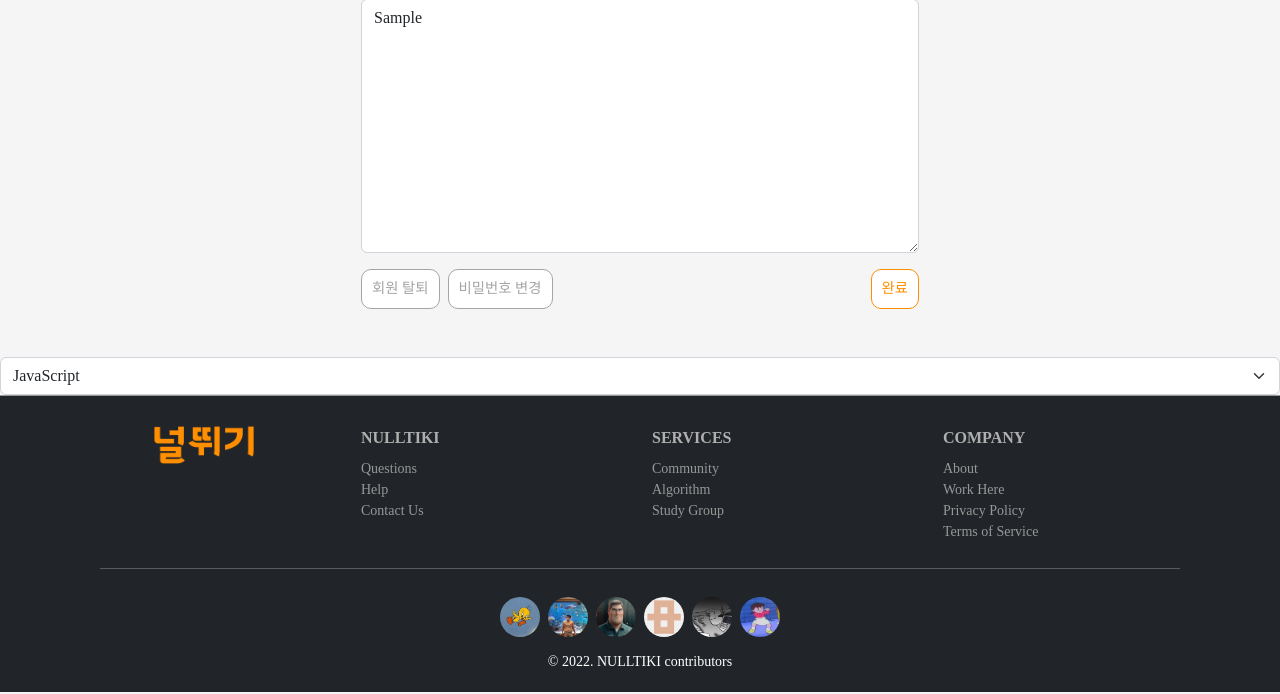
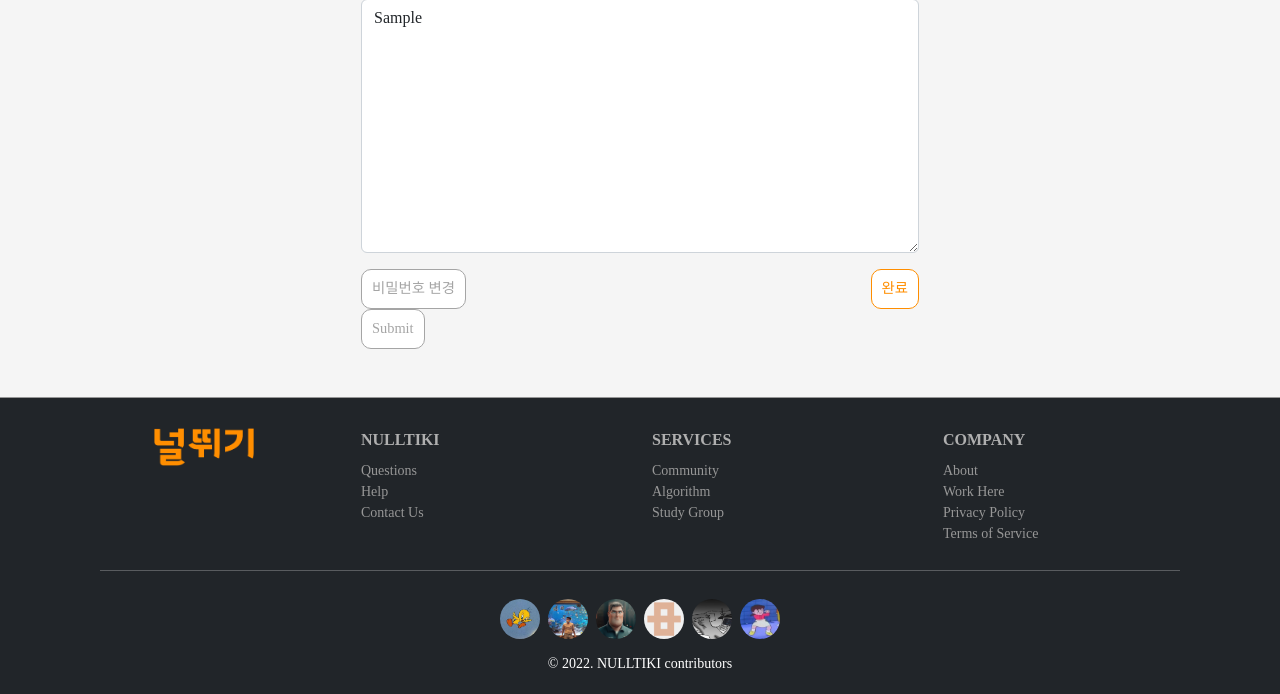
Before and after one commit to 9776mk/final_pjt, a Django app: page /accounts/1/update/ in a window 1280 px wide. Shown: the part 829-1523 px from the top of the page. Run offline with Django 3.2, Linux system fonts and the light colour scheme; a user stored in the database is signed in; tables that the repository leaves empty hold one stand-in row (values such as "Sample post"); grey boxes marked "Sample" are stand-in pictures; some libraries are stand-ins or nearby versions; some web fonts are replaced.

Commit message:
fix: 회원탈퇴 수정/자잘한 수정

```diff
--- a/accounts/templates/accounts/profile_update.html
+++ b/accounts/templates/accounts/profile_update.html
@@ -10,17 +10,19 @@
         {% bootstrap_form profile_form %}
         <div class="mt-1 d-flex justify-content-between">
           <div class="d-flex">
-            <a href="{% url 'accounts:delete' user.pk %}" class="bbtn-gray me-2" onclick="return confirm('정말 탈퇴하시겠습니까?');">회원 탈퇴</a>
+            {% comment %} <a href="{% url 'accounts:delete' user.pk %}" class="bbtn-gray me-2" onclick="return confirm('정말 탈퇴하시겠습니까?');">회원 탈퇴</a> {% endcomment %}
             <a href="{% url 'accounts:password' %}" class="bbtn-gray">비밀번호 변경</a>
           </div>
           <input type="submit" value="완료" class="bbtn">
         </div>
       </form>
+      <form action="{% url 'accounts:delete' %}" method="POST">
+        {% csrf_token %}
+        <input type="submit" class="bbtn-gray me-2" onclick="return conform('정말 탈퇴하시겠습니까?')">
+      </form>
     </div>
   </div>
-  {{ profile_form.language|add_class:"form-select" }}
 
 {% endblock content %}
 
-{% block script %}
-{% endblock script %}
+{% block script %}{% endblock script %}
--- a/accounts/urls.py
+++ b/accounts/urls.py
@@ -16,7 +16,7 @@ urlpatterns = [
     path("<int:user_pk>/", views.profile, name="profile"),
     path("<int:user_pk>/update/", views.profile_update, name="profile_update"),
     path("password/", views.password, name="password"),  # 비밀번호 변경
-    path("<int:pk>/delete/", views.delete, name="delete"),  # 회원탈퇴
+    path("delete/", views.delete, name="delete"),  # 회원탈퇴
     path("<int:user_pk>/follow/", views.follow, name="follow"),
     path("<int:user_pk>/guestbook/", views.guestbook, name="guestbook"),  # 방명록
     path(
--- a/accounts/views.py
+++ b/accounts/views.py
@@ -243,10 +243,9 @@ def password(request):
 
 # 회원 탈퇴
 @login_required
-def delete(request, pk):
-    user = get_user_model().objects.get(pk=pk)
-    if request.user == user:
-        user.delete()
+def delete(request):
+    if request.method == "POST":
+        request.user.delete()
         auth_logout(request)
     return redirect("home")
 
--- a/notes/urls.py
+++ b/notes/urls.py
@@ -17,5 +17,5 @@ urlpatterns = [
     path("important/", views.important, name="important"),
     path("<int:pk>/important_check/", views.important_check, name="important_check"),
     path("<int:pk>/important_return/", views.important_return, name="important_return"),
-    path("trash/all_delete/", views.all_delete, name="all_delete"),
+    path("trash/all_delete/", views.all_delete, name="all_delete"),# 휴지통 전체삭제
 ]
--- a/notes/views.py
+++ b/notes/views.py
@@ -129,8 +129,7 @@ def delete(request, pk):
 @login_required
 def all_delete(request):# 휴지통 전체삭제
     note = Notes.objects.filter(to_user_id=request.user.id, garbage=True)
-    if request.user:
-        note.delete()
+    note.delete()
     return redirect("notes:trash")
 
 @login_required
```
